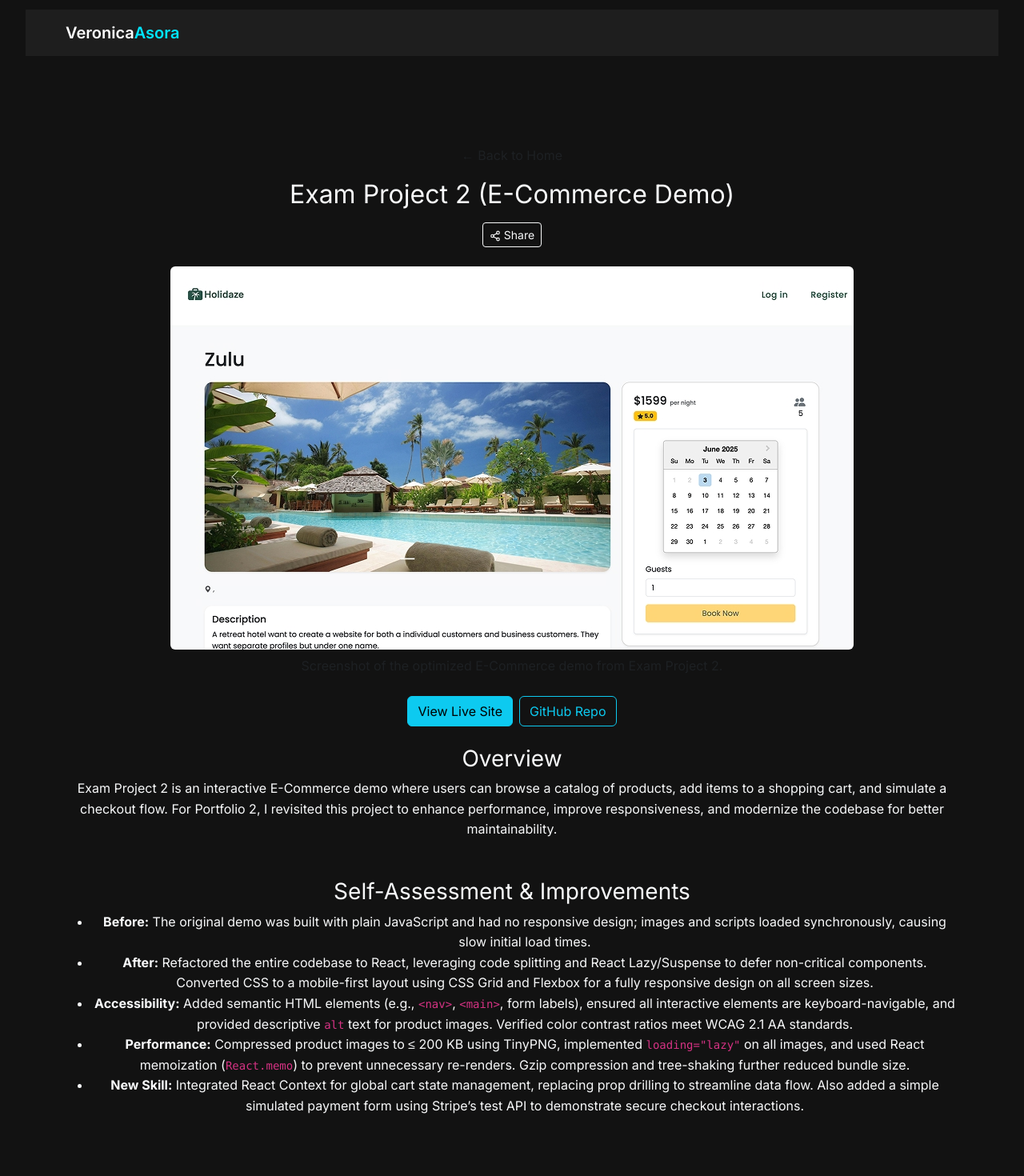
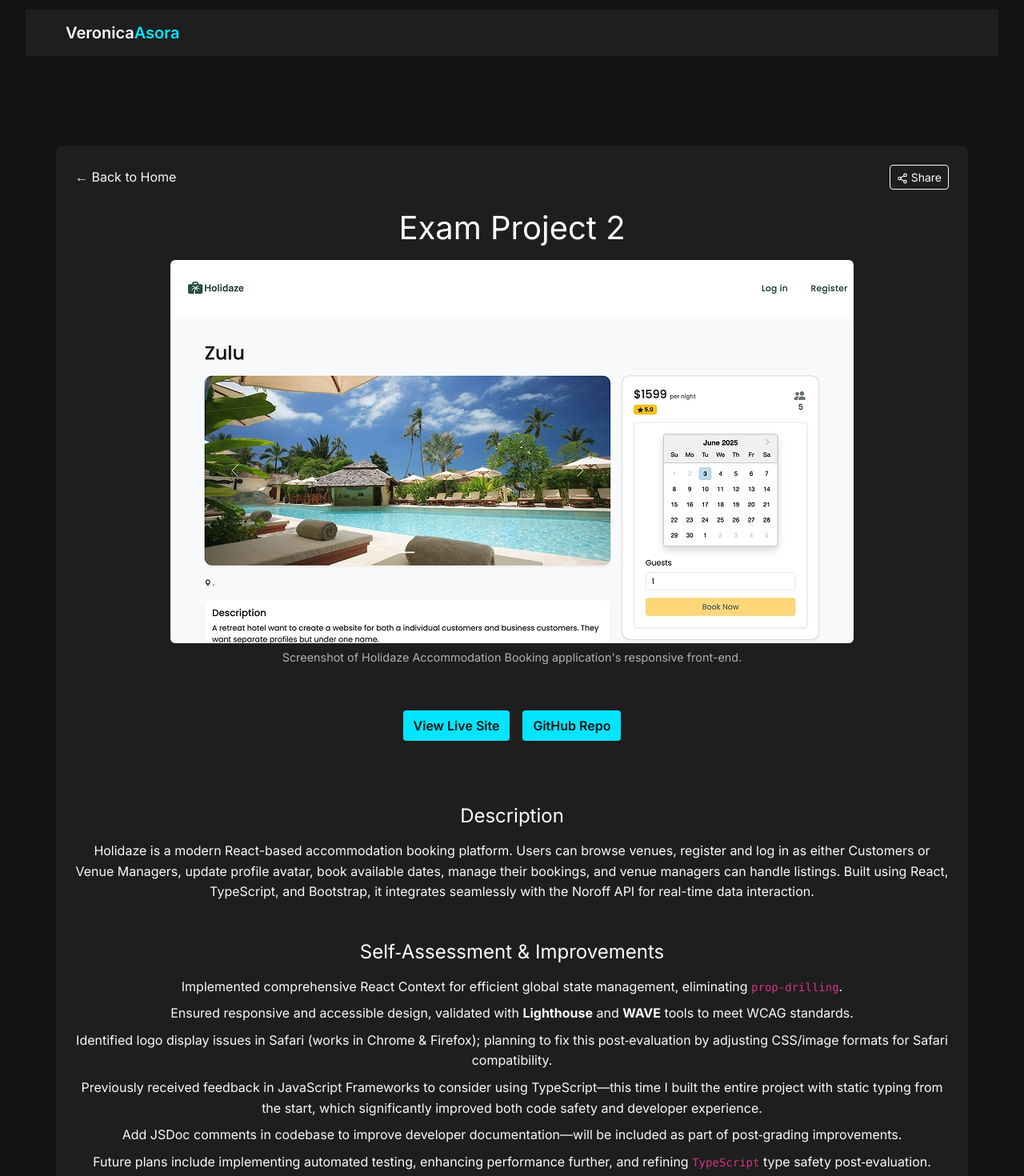
Before and after one commit to Asora7/portfolio-2, a React (Vite) app: page /project-three in a window 1280 px wide. Shown: the part 20-1490 px from the top of the page at 80% size. Built offline with nearby package versions, Linux system fonts and the light colour scheme.

Commit message:
Project three: implemented content

```diff
--- a/src/pages/ProjectThree.jsx
+++ b/src/pages/ProjectThree.jsx
@@ -2,10 +2,9 @@
 import React, { useState } from 'react';
 import { FiShare2 } from 'react-icons/fi';
 import { Link } from 'react-router-dom';
-
 import projectImage from '../assets/project3-large.jpg';
 
-function ProjectThree() {
+export default function ProjectThree() {
   const [copied, setCopied] = useState(false);
 
   function copyLink() {
@@ -15,81 +14,98 @@
   }
 
   return (
-    <article className="container py-5 text-light">
-      <Link to="/" className="text-muted mb-3 d-inline-block">
-        &larr; Back to Home
+    <main
+      className="container my-5 p-4"
+      style={{ backgroundColor: 'var(--bg-card)', borderRadius: '0.5rem' }}
+      role="main"
+    >
+      {/* ── Top Bar: Back + Share Button ─────────────────────────────────── */}
+      <div className="d-flex justify-content-between align-items-center mb-4">
+        <Link to="/" className="text-light project-article-back-link">
+          ← Back to Home
         </Link>
 
-      <h2 className="mb-3">Exam Project 2 (E-Commerce Demo)</h2>
         <button
           onClick={copyLink}
-        className="btn btn-outline-light btn-sm mb-4"
+          className="btn btn-outline-light btn-sm"
           title="Copy link to clipboard"
+          aria-label="Copy page link"
         >
           <FiShare2 className="me-1" />
-        {copied ? 'Link Copied!' : 'Share'}
+          {copied ? 'Copied!' : 'Share'}
         </button>
+      </div>
 
+      {/* ── 1. Project Title ──────────────────────────────────────────────── */}
+      <h1 className="text-white mb-3">Exam Project 2</h1>
+
+      {/* ── 2. Project Image & Caption ───────────────────────────────────── */}
       <figure className="mb-4">
         <img
           src={projectImage}
-          alt="Screenshot of Exam Project 2 (E-Commerce Demo)"
+          alt="Screenshot of Holidaze Accommodation Booking front-end"
           className="img-fluid rounded"
           loading="lazy"
         />
-        <figcaption className="text-muted mt-2">
-          Screenshot of the optimized E-Commerce demo from Exam Project 2.
+        <figcaption className="text-light-muted mt-2">
+          Screenshot of Holidaze Accommodation Booking application's responsive front-end.
         </figcaption>
       </figure>
 
-      <div className="mb-4">
+      {/* ── 3. Live Site & GitHub Repo Buttons ───────────────────────────── */}
+      <div className="mb-5 d-flex justify-content-center gap-3">
         <a
-          href="https://your-live-site-url.com/ecommerce-demo"
+          href="https://holidaze-asora.netlify.app"
           target="_blank"
           rel="noreferrer"
-          className="btn btn-info me-2"
+          className="btn btn-accent"
+          style={{ borderRadius: '0.25rem', minWidth: '120px' }}
         >
           View Live Site
         </a>
         <a
-          href="https://github.com/Asora7/exam-project-2"
+          href="https://github.com/Asora7/holidaze"
           target="_blank"
           rel="noreferrer"
-          className="btn btn-outline-info"
+          className="btn btn-accent"
+          style={{ borderRadius: '0.25rem', minWidth: '120px' }}
         >
           GitHub Repo
         </a>
       </div>
 
+      {/* ── 4. Description ──────────────────────────────────────────────── */}
       <section className="mb-5">
-        <h3>Overview</h3>
-        <p>
-          Exam Project 2 is an interactive E-Commerce demo where users can browse a catalog of products, add items to a shopping cart, and simulate a checkout flow. For Portfolio 2, I revisited this project to enhance performance, improve responsiveness, and modernize the codebase for better maintainability.
+        <h2 className="h4 text-white mb-3">Description</h2>
+        <p className="text-light">
+          Holidaze is a modern React-based accommodation booking platform. Users can browse venues, register and log in as either Customers or Venue Managers, update profile avatar, book available dates, manage their bookings, and venue managers can handle listings. Built using React, TypeScript, and Bootstrap, it integrates seamlessly with the Noroff API for real-time data interaction.
         </p>
       </section>
 
+      {/* ── 5. Self-Assessment & Improvements ─────────────────────────────── */}
       <section>
-        <h3>Self-Assessment & Improvements</h3>
-        <ul>
-          <li>
-            <strong>Before:</strong> The original demo was built with plain JavaScript and had no responsive design; images and scripts loaded synchronously, causing slow initial load times.
+        <h2 className="h4 text-white mb-3">Self‑Assessment & Improvements</h2>
+        <ul className="list-unstyled text-light">
+          <li className="mb-2">
+            Implemented comprehensive React Context for efficient global state management, eliminating <code>prop‑drilling</code>.
           </li>
-          <li>
-            <strong>After:</strong> Refactored the entire codebase to React, leveraging code splitting and React Lazy/Suspense to defer non-critical components. Converted CSS to a mobile-first layout using CSS Grid and Flexbox for a fully responsive design on all screen sizes.
+          <li className="mb-2">
+            Ensured responsive and accessible design, validated with <strong>Lighthouse</strong> and <strong>WAVE</strong> tools to meet WCAG standards.
           </li>
-          <li>
-            <strong>Accessibility:</strong> Added semantic HTML elements (e.g., <code>&lt;nav&gt;</code>, <code>&lt;main&gt;</code>, form labels), ensured all interactive elements are keyboard-navigable, and provided descriptive <code>alt</code> text for product images. Verified color contrast ratios meet WCAG 2.1 AA standards.
+          <li className="mb-2">
+            Identified logo display issues in Safari (works in Chrome & Firefox); planning to fix this post‑evaluation by adjusting CSS/image formats for Safari compatibility.
           </li>
-          <li>
-            <strong>Performance:</strong> Compressed product images to ≤ 200 KB using TinyPNG, implemented <code>loading="lazy"</code> on all images, and used React memoization (<code>React.memo</code>) to prevent unnecessary re-renders. Gzip compression and tree-shaking further reduced bundle size.
+          <li className="mb-2">
+  Previously received feedback in JavaScript Frameworks to consider using TypeScript—this time I built the entire project with static typing from the start, which significantly improved both code safety and developer experience.
 </li>
-          <li>
-            <strong>New Skill:</strong> Integrated React Context for global cart state management, replacing prop drilling to streamline data flow. Also added a simple simulated payment form using Stripe’s test API to demonstrate secure checkout interactions.
+          <li className="mb-2">
+            Add JSDoc comments in codebase to improve developer documentation—will be included as part of post‑grading improvements.
+          </li>
+          <li className="mb-2">
+            Future plans include implementing automated testing, enhancing performance further, and refining <code>TypeScript</code> type safety post‑evaluation.
           </li>
         </ul>
       </section>
-    </article>
+    </main>
   );
 }
-
-export default ProjectThree;
```
Lines whose indentation alone changed are shown as unchanged.
